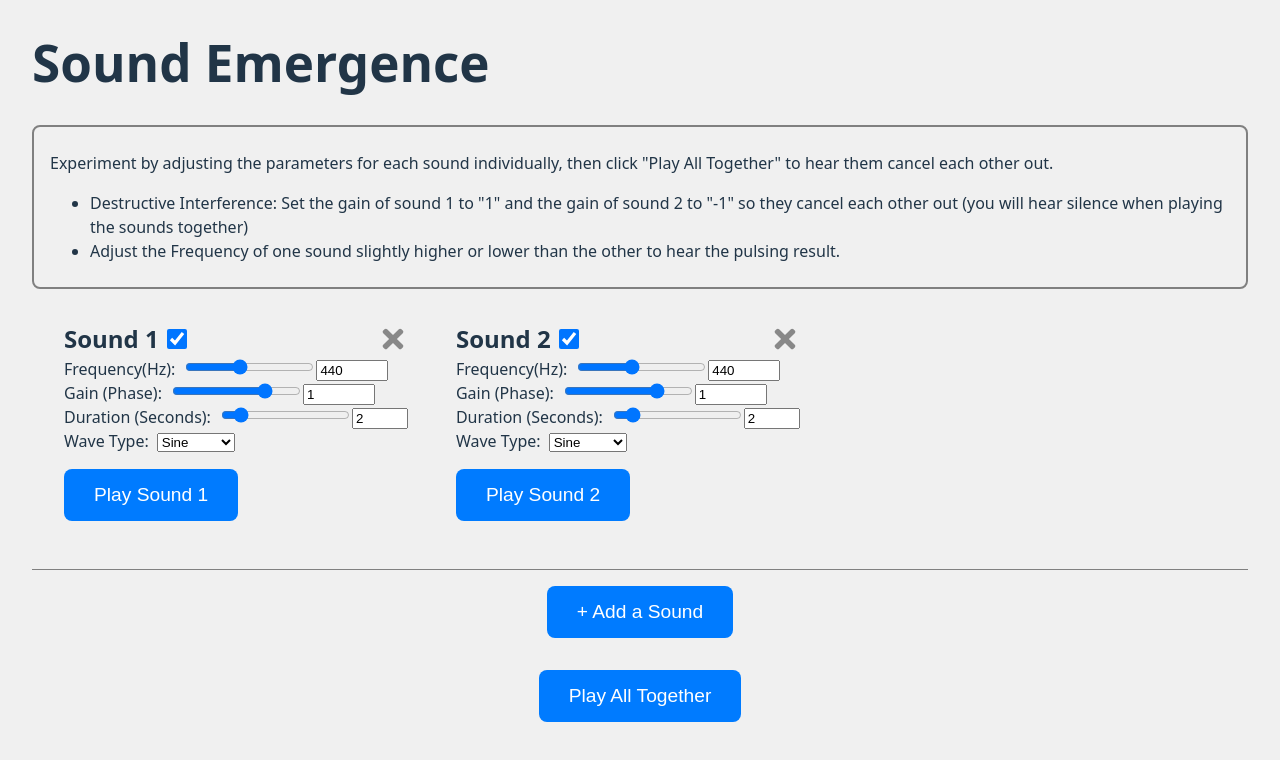
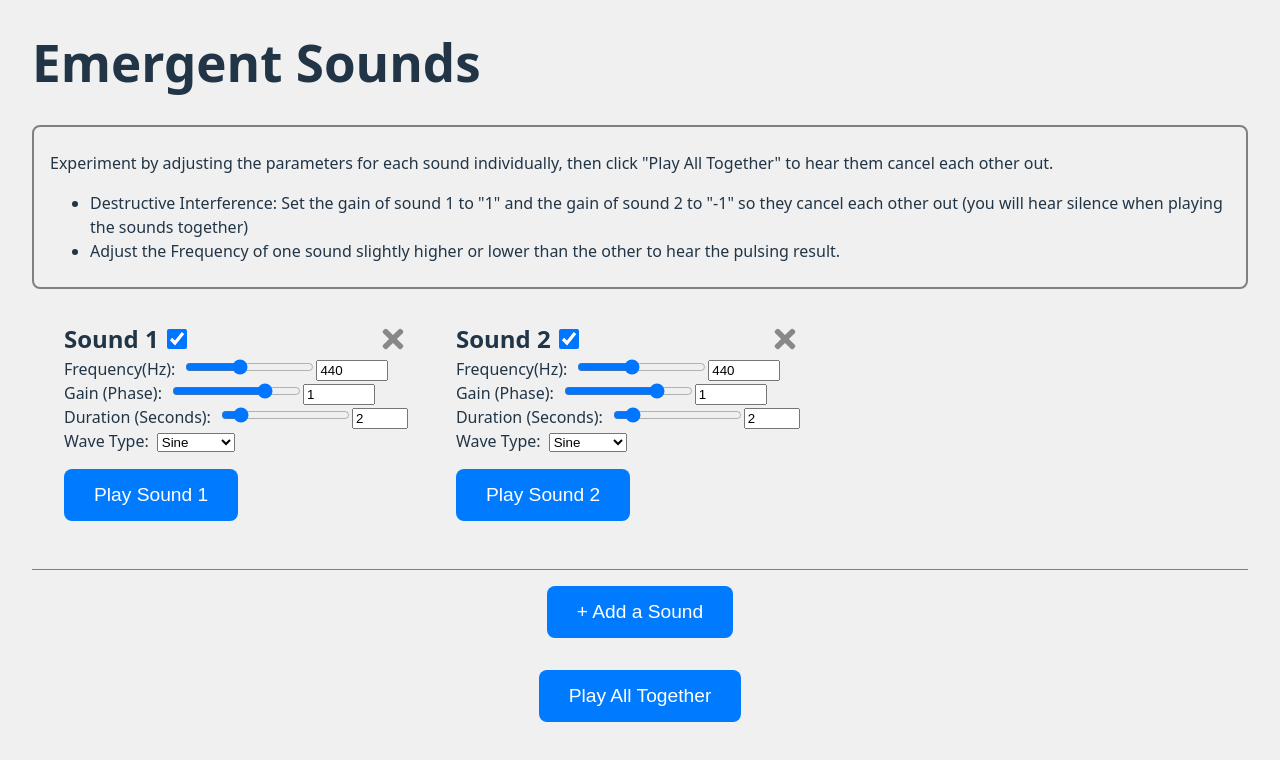
Before and after one commit to BrentGrammer/EmergentSounds, a React (Vite) app in the folder WebAudio/: page / in a window 1280 px wide. Shown: the top 760 px of the page. Built offline with nearby package versions, Linux system fonts and the light colour scheme.

Commit message:
update title

```diff
--- a/WebAudio/index.html
+++ b/WebAudio/index.html
@@ -1,10 +1,10 @@
-<!doctype html>
+<!DOCTYPE html>
 <html lang="en">
   <head>
     <meta charset="UTF-8" />
     <link rel="icon" type="image/svg+xml" href="/vite.svg" />
     <meta name="viewport" content="width=device-width, initial-scale=1.0" />
-    <title>Sound Emergence</title>
+    <title>Emergent Sounds</title>
   </head>
   <body>
     <div id="root"></div>
--- a/WebAudio/src/App.tsx
+++ b/WebAudio/src/App.tsx
@@ -73,7 +73,7 @@ function App() {
 
   return (
     <main className="main-container">
-      <h1>Sound Emergence</h1>
+      <h1>Emergent Sounds</h1>
       <article className="experiments-container">
         <p>
           Experiment by adjusting the parameters for each sound individually,
```
